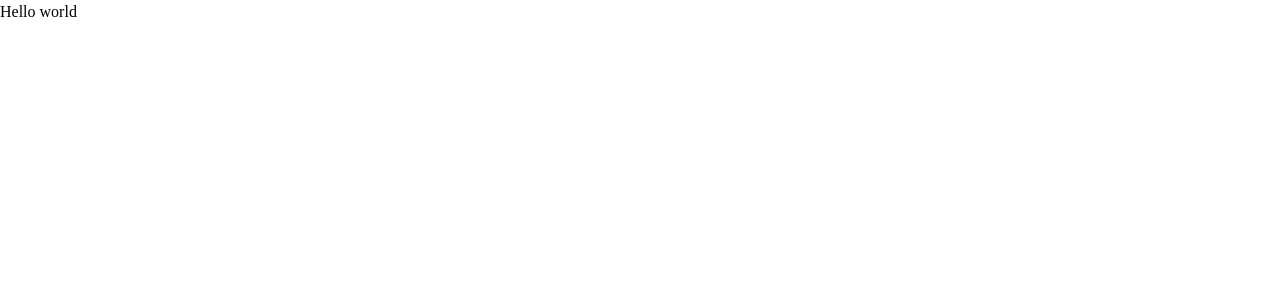
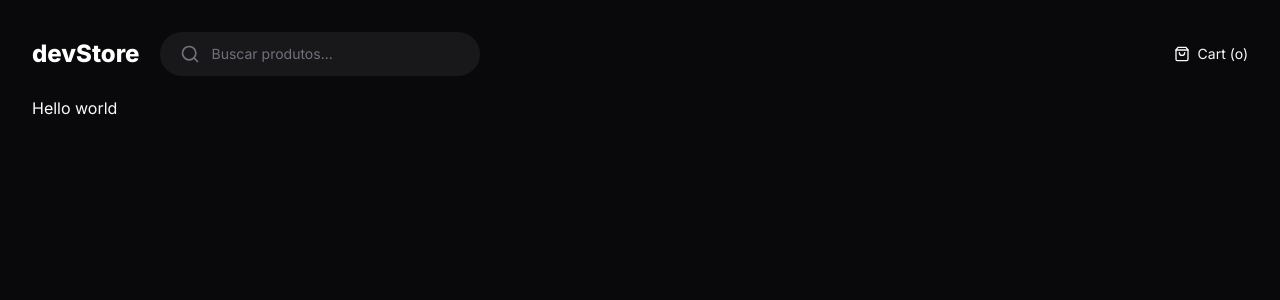
Before and after one commit to JonathanFerreirar/eccomerce_next, a Next.js app: page / in a window 1280 px wide. Shown: the top 300 px of the page. Built offline with nearby package versions, Linux system fonts and the light colour scheme.

Commit message:
:sparkles: feat: start heard create

```diff
--- a/package.json
+++ b/package.json
@@ -9,6 +9,7 @@
     "lint": "next lint"
   },
   "dependencies": {
+    "lucide-react": "^0.309.0",
     "next": "14.0.4",
     "react": "^18",
     "react-dom": "^18"
--- /dev/null
+++ b/src/app/(store)/(home)/loading.tsx
@@ -0,0 +1,5 @@
+const Loading = () => {
+  return <div>loading....</div>
+}
+
+export default Loading
--- a/src/app/page.tsx
+++ b/src/app/(store)/(home)/page.tsx
@@ -1,5 +1,3 @@
-import Image from 'next/image'
-
 export default function Home() {
   return <h1>Hello world</h1>
 }
--- /dev/null
+++ b/src/app/(store)/layout.tsx
@@ -0,0 +1,13 @@
+import { Header } from '@/components/header'
+import React, { ReactNode } from 'react'
+
+const StoreLayout = ({ children }: { children: ReactNode }) => {
+  return (
+    <div className="mx-auto grid min-h-screen w-full max-w-[1600px] grid-rows-[min-content_max-content] gap-5 p-8">
+      <Header />
+      {children}
+    </div>
+  )
+}
+
+export default StoreLayout
--- a/src/app/layout.tsx
+++ b/src/app/layout.tsx
@@ -16,8 +16,8 @@
   children: React.ReactNode
 }) {
   return (
-    <html lang="en">
-      <body className={inter.variable}>{children}</body>
+    <html className={inter.variable} lang="pt">
+      <body className="bg-zinc-950 text-zinc-50 antialiased">{children}</body>
     </html>
   )
 }
--- /dev/null
+++ b/src/components/header.tsx
@@ -0,0 +1,28 @@
+import Link from 'next/link'
+import { Search, ShoppingBag } from 'lucide-react'
+
+export function Header() {
+  return (
+    <div className="flex items-center justify-between">
+      <div className="flex items-center gap-5">
+        <Link href={'/'} className="text-2xl font-extrabold text-white">
+          devStore
+        </Link>
+
+        <form className="flex w-[320px] items-center gap-3 rounded-full bg-zinc-900 px-5 py-3 ring-zinc-700">
+          <Search className="w-5 h-5 text-zinc-500" />
+          <input
+            placeholder="Buscar produtos..."
+            className="flex-1 bg-transparent text-sm outline-none placeholder:text-zinc-500"
+          />
+        </form>
+      </div>
+      <div className="flex items-center gap-4">
+        <div className="flex items-center gap-2">
+          <ShoppingBag className="h-4 w-4" />
+          <span className="text-sm"> Cart (o)</span>
+        </div>
+      </div>
+    </div>
+  )
+}
```
Also changed, not shown: 1 other file (tests, documents, lock files or other folders).
